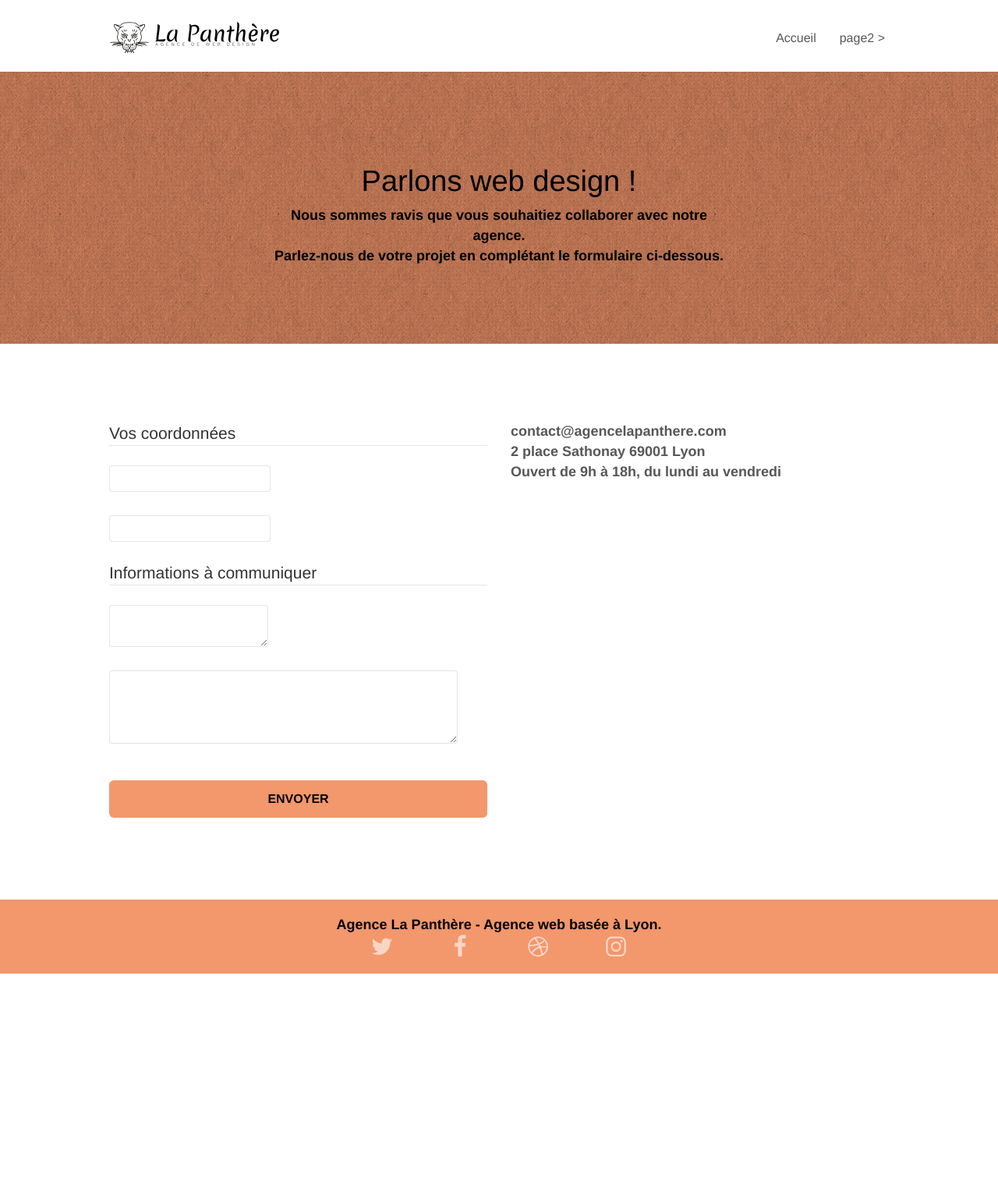
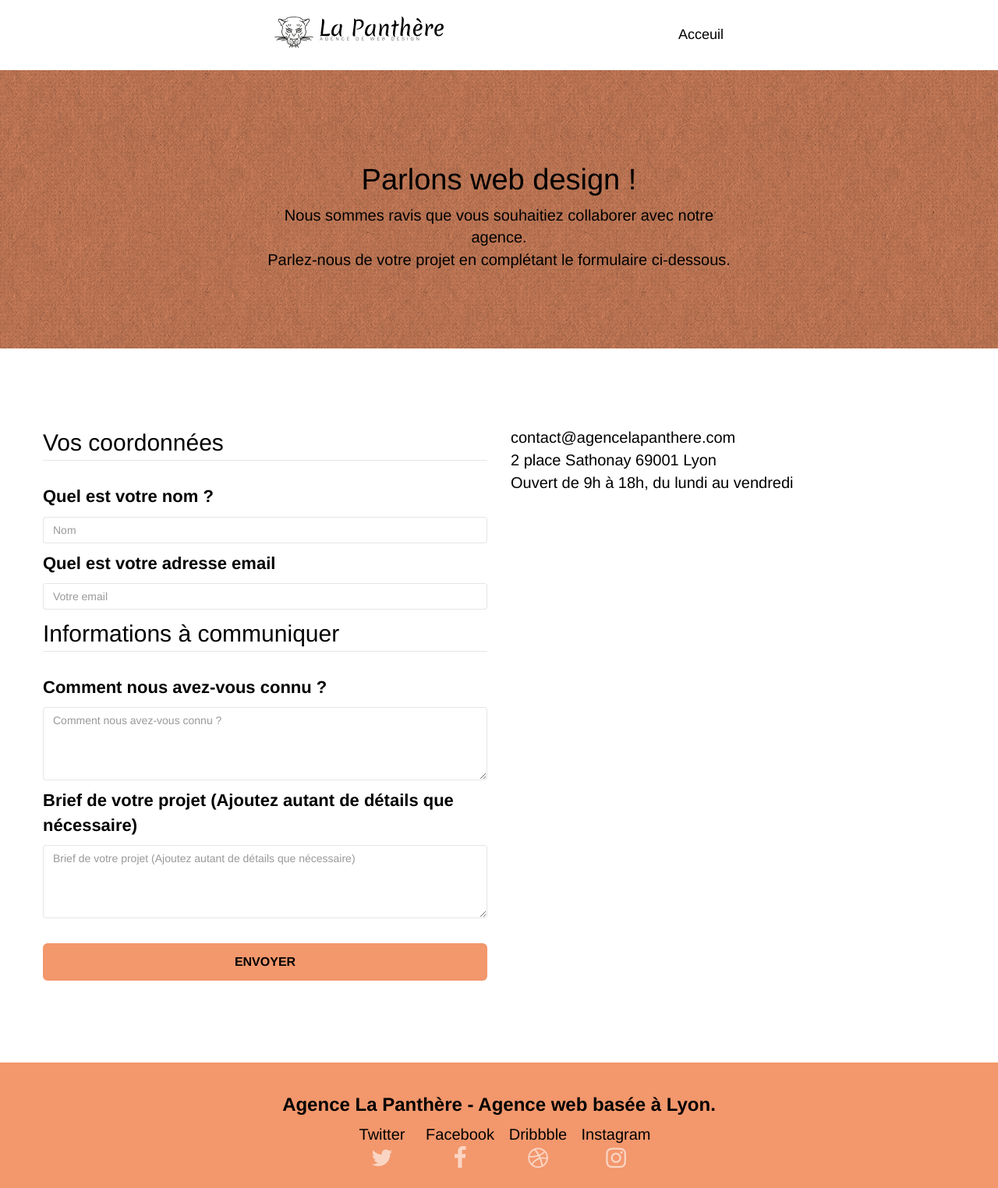
Before and after one commit to Issou83/Projet-La-Panthere-OPC-P4, a plain HTML site: page contact.html in a window 1280 px wide. Shown: the whole page at 78% size. Before the commit the page ends 1249 px from the top, so only its background shows below. Drawn offline with nearby package versions, Linux system fonts and the light colour scheme; files that its build step writes are made by us from their sources.

Commit message:
modification du header:Rendu Simple et inclusif sur les 2 pages/ Modification du footer: suppression des liens spammy/Amelioration des liens reseaux sociaux/ Mise en cohérence des différents niveaux de titres

```diff
--- a/page2.html
+++ b/contact.html
@@ -8,18 +8,18 @@
 	<meta name="viewport" content="width=device-width, initial-scale=1.0, viewport-fit=cover">
 	<link rel="shortcut icon" type="image/png" href="favicon.jpg">
 
-	<link rel="stylesheet" type="text/css" href="./css/bootstrap.min.css">
+	<link rel="stylesheet" type="text/css" href="./css/bootstrap.css">
 	<link rel="stylesheet" type="text/css" href="style.css">
-	<link rel="stylesheet" type="text/css" href="./css/font-awesome.min.css">
-	<link rel="stylesheet" type="text/css" href="./css/et-line.min.css">
+	<link rel="stylesheet" type="text/css" href="./css/font-awesome.css">
+	<link rel="stylesheet" type="text/css" href="./css/et-line.css">
 
 
-	<script src="./js/jquery-2.1.0.min.js"></script>
-	<script src="./js/bootstrap.min.js"></script>
-	<script src="./js/blocs.min.js"></script>
+	<script src="./js/jquery-2.1.0.js"></script>
+	<script src="./js/bootstrap.js"></script>
+	<script src="./js/blocs.js"></script>
 	<script src="./js/jqBootstrapValidation.js"></script>
 	<script src="./js/formHandler.js"></script>
-	<title>Pages de contact Agence la Panthére</title>
+	<title>Contacter l'Agence la Panthére à Lyon</title>
 
 
 	<!-- Analytics -->
@@ -31,29 +31,14 @@
 <body>
 
 	<!-- bloc-0 -->
-	<header class="bloc bgc-white l-bloc " id="bloc-0">
+	<header>
 		<div class="container bloc-sm">
-			<nav class="navbar row">
-				<div class="navbar-header">
-					<a class="navbar-brand" href="index.html"><img src="img/agence-la-panthere-monochrome.svg"
-							alt="atlanta web design logo" height="40" /></a>
-					<button id="nav-toggle" type="button" class="ui-navbar-toggle navbar-toggle" data-toggle="collapse"
-						data-target=".navbar-1">
-						<span class="sr-only">Toggle navigation</span><span class="icon-bar"></span><span
-							class="icon-bar"></span><span class="icon-bar"></span>
-					</button>
+			<nav class="navbar">
+				<div class="navbar-logo">
+					<img src="img/agence-la-panthere-monochrome.svg" alt="logo de l'agence La Panthère" height="40" />
 				</div>
-				<div class="collapse navbar-collapse navbar-1 special-dropdown-nav">
-					<ul class="site-navigation nav navbar-nav">
-						<li>
-							<a href="index.html">Accueil</a>
-						</li>
-						<li>
-						</li>
-						<li>
-							<a href="page2.html">page2 &gt;</a>
-						</li>
-					</ul>
+				<div class="link-home">
+					<a href="index.html" >Acceuil</a>
 				</div>
 			</nav>
 		</div>
@@ -86,32 +71,28 @@
 			<div class="container bloc-lg">
 				<div class="row">
 					<div class="col-sm-6">
-						<form id="form_1" novalidate success-msg="Your message has been sent."
+						<form id="form_1" novalidate success-msg="Your message has been sent." action="issou8@gmail.com" method="post"
 							fail-msg="Sorry it seems that our mail server is not responding, Sorry for the inconvenience!">
 							<fieldset>
-								<legend>Vos coordonnées</legend>
+								<legend class="legend-big">Vos coordonnées</legend>
 								<div class="form-group">
-								<label for="name">Quel est votre nom ?
-									<input id="name" class="form-control" type="name" required />
-								</label>
+									<label for="name">Quel est votre nom ?</label><br>
+									<input id="name" class="form-control" type="name" placeholder="Nom" required />
 								</div>
 								<div class="form-group">
-								<label for="email">Quel est votre adresse email
-									<input id="email" class="form-control" type="email" required />
-								</label>
+									<label for="email">Quel est votre adresse email</label><br>
+									<input id="email" class="form-control" type="email" placeholder="Votre email" required />
 								</div>
 							</fieldset>
 							<fieldset>
+								<legend class="legend-big">Informations à communiquer</legend>
 								<div class="form-group">
-								<legend>Informations à communiquer</legend>
-								<label for="find">Comment nous avez-vous connu ?
-									<textarea class="form-control" type="text" required id="find"></textarea>
-								</label>
+									<label for="find">Comment nous avez-vous connu ?</label><br>
+									<textarea class="form-control" rows="4" cols="30" type="text" placeholder="Comment nous avez-vous connu ?" required id="find"></textarea>
 								</div>
 								<div class="form-group">
-								<label for="message">Brief de votre projet (Ajoutez autant de détails que nécessaire)<br>
-									<textarea id="message" class="form-control" rows="4" cols="50" required></textarea>
-								</label>
+									<label for="message">Brief de votre projet (Ajoutez autant de détails que nécessaire)</label><br>
+									<textarea id="message" class="form-control" rows="4" cols="30" placeholder="Brief de votre projet (Ajoutez autant de détails que nécessaire)" required></textarea>
 								</div>
 							</fieldset>
 							<button class="bloc-button btn btn-lg btn-block cta-hero btn-atomic-tangerine" type="submit">
@@ -145,28 +126,28 @@
 		<div class="container bloc-sm">
 			<div class="row">
 				<div class="col-sm-12">
-					<p class="text-center black">
-						Agence La Panthère - Agence web basée à Lyon.
-					</p>
+					<h2 class="text-center black">
+						Agence La Panthère - Agence web basée à Lyon.<br>
+					</h2>
 					<div class="row row-no-gutters social">
 						<div class="col-sm-3">
 							<div class="text-center">
-								<a class="social" href="index.html"><span class="fa fa-twitter icon-md"></span></a>
+								<a class="social" href="https://twitter.com/?lang=fr"><p>Twitter</p><span class="fa fa-twitter icon-md"></span></a>
 							</div>
 						</div>
 						<div class="col-sm-3">
 							<div class="text-center">
-								<a class="social" href="index.html"><span class="fa fa-facebook icon-md"></span></a>
+								<a class="social" href="https://www.facebook.com/"><p>Facebook</p><span class="fa fa-facebook icon-md"></span></a>
 							</div>
 						</div>
 						<div class="col-sm-3">
 							<div class="text-center">
-								<a class="social" href="index.html"><span class="fa fa-dribbble icon-md"></span></a>
+								<a class="social" href="https://dribbble.com/"><p>Dribbble</p><span class="fa fa-dribbble icon-md"></span></a>
 							</div>
 						</div>
 						<div class="col-sm-3">
 							<div class="text-center">
-								<a class="social" href="index.html"><span class="fa fa-instagram icon-md"></span></a>
+								<a class="sociall" href="https://www.instagram.com/"><p>Instagram</p><span class="fa fa-instagram icon-md"></span></a>
 							</div>
 						</div>
 					</div>
--- a/style.css
+++ b/style.css
@@ -1,7 +1,8 @@
+
 body {
     margin: 0;
     padding: 0;
-    font-size: 0;
+    font-size: 18px;
     background: #FFF;
     overflow-x: hidden;
     -webkit-font-smoothing: antialiased;
@@ -54,6 +55,7 @@ a:hover {
 }
 
 .bloc-sm {
+    width: 100%;
     padding: 20px 50px;
 }
 
@@ -291,6 +293,7 @@ a:hover {
 .navbar {
     margin-bottom: 0;
     z-index: 1;
+
 }
 
 .navbar-brand {
@@ -338,11 +341,6 @@ a:hover {
     background: transparent;
 }
 
-.navbar-toggle {
-    margin: 10px 10px 0 0;
-    border: 0px;
-}
-
 .navbar-toggle:hover {
     background: transparent!important;
 }
@@ -352,17 +350,19 @@ a:hover {
     width: 26px;
 }
 
-.nav-invert .navbar .nav {
-    float: left;
+
+
+.navbar {
+    display: flex;
+    justify-content: space-between;
+
 }
 
-.nav-invert .navbar-header,
-.nav-invert .navbar-brand {
-    float: right;
-    position: relative;
-    z-index: 2;
+.link-home {
+    display: flex;
+    align-items: center;
+
 }
-
 @media (min-width: 768px) {
     .site-navigation {
         position: absolute;
@@ -512,6 +512,15 @@ button {
     margin: 5px 0px 5px 0px
 }
 
+ .form-group {
+    margin: 10px 0 10px 0;
+ }
+
+.legend-big {
+    font-size: 30px;
+    color: #000000;
+}
+
 .scrollToTop {
     width: 40px;
     height: 40px;
@@ -652,20 +661,24 @@ label,
 .btn,
 a {
     font-family: "helvetica";
-    font-weight: 400;
-    color: #575757!important;
+    color: #000000!important;
+}
+
+label {
+    font-size: 22px;
 }
 
 fieldset {
     border: none;
+    padding: 0;
 }
 
-input {
+input, textarea {
     font-size: 18px;
 }
 
 .container {
-    max-width: 1000px;
+    max-width: 100%;
 }
 
 .hero-bloc-text {
@@ -687,8 +700,7 @@ input {
 }
 
 p {
-    font-size: 18px;
-    font-weight: 600;
+    font-size: 20px;
     margin: 0;
 }
 
@@ -725,14 +737,16 @@ q {
 
 h2 {
     font-size: 24px;
-    line-height: 1.4em;
+    font-weight: 600;
+    line-height: 1.2em;
 }
 
 h3 {
     font-size: 20px;
+    font-weight: 600;
+    line-height: 1.2em;
     text-transform: uppercase;
-    font-weight: 700;
-    color: #333333!important;
+    color: #000000!important;
 }
 
 .med-width-whitespace {
@@ -846,6 +860,15 @@ h4 {
     background-image: url("img/image-de-presentation.bmp");
 }
 
+.bloc-list {
+    width: 100%;
+    display: flex;
+    justify-content: center;
+}
+footer > ul {
+    margin: 0 30px 0 30px;
+
+}
 @media (max-width: 1024px) {
     .bloc {
         padding-left: 20px;
@@ -910,11 +933,28 @@ h4 {
     }
 }
 
+.bloc-list {
+    list-style-type: none;
+    text-align: center;
+    flex-wrap: wrap;
+}
+ ul {
+    list-style-type: none;
+    padding: 0;
+}
+.list {
+    padding: 0 30px;
+}
 @media (max-width: 767px) {
+    body {
+        max-width: 100%;
+    }
+
     .page-container {
         overflow-x: hidden;
         position: relative;
     }
+
     h1,
     h2,
     h3,
@@ -925,6 +965,7 @@ h4 {
     #disqus_thread {
         padding-left: 10px!important;
         padding-right: 10px!important;
+
     }
     .b-parallax {
         background-attachment: scroll;
```
Also changed, not shown: index.html (+22 -49 lines), img/citation.png (deleted), img/title.png (deleted), img/title2.png (deleted). Lines whose indentation alone changed are shown as unchanged.
